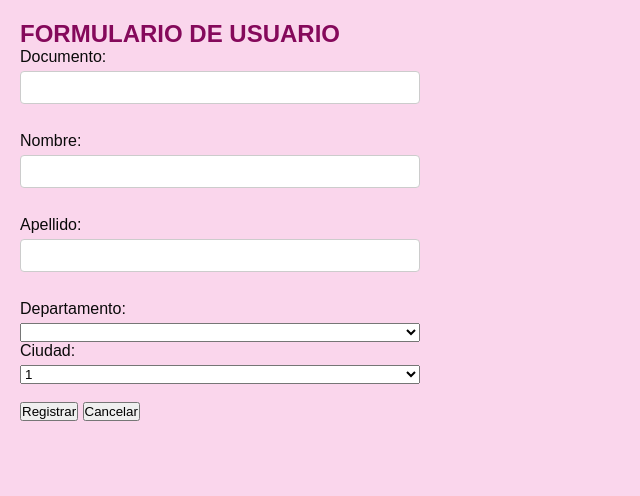
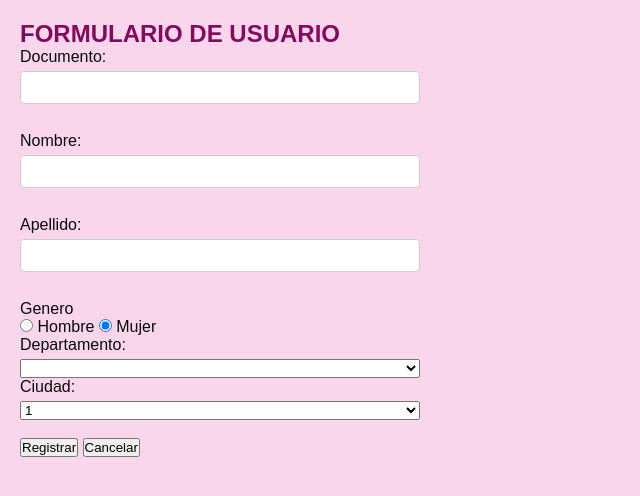
Before and after one commit to Stacygonza/tallerphp, a PHP site: page /form_cliente.php in a window 1280 px wide. Shown: the top 496 px of the page, without its empty margins (0-640 px from the left). Run offline with PHP 8.4, Linux system fonts and the light colour scheme; data comes from the database, SQL or seed files in the repository.

Commit message:
ultimos cambios

```diff
--- a/proyecto2/form_cliente.php
+++ b/proyecto2/form_cliente.php
@@ -4,7 +4,7 @@
     $cmd = $_GET['cmd'];
     switch ($cmd) {
         case 'update':
-            $sql = "SELECT c.documento, c.nombre, c.apellido, c.ciudad_id, cd.nombre as ciudad, cd.dto_id, d.nombre as dto
+            $sql = "SELECT c.documento, c.nombre, c.apellido, c.ciudad_id, cd.nombre as ciudad, cd.dto_id, d.nombre as dto, c.activo
                     FROM clientes as c
                     JOIN ciudades as cd ON c.ciudad_id = cd.id
                     JOIN departamentos as d ON d.id = cd.dto_id
@@ -18,7 +18,7 @@
     }
 } else {
     $bnt_form = "Registrar";
-    $data_form = array('documento' => '', 'nombre' => '', 'apellido' => '', 'ciudad_id' => '', 'ciudad' => 1, 'dto_id'=> 1, 'dto'=> '', 'cmd' => 'new');
+    $data_form = array('documento' => '', 'nombre' => '', 'apellido' => '', 'ciudad_id' => '', 'ciudad' => 1, 'dto_id'=> 1, 'dto'=> '', 'activo'=> 0, 'cmd' => 'new');
 }
 
 ?>
@@ -46,6 +46,25 @@
             <label for="apellido">Apellido:</label>
             <input type="text" id="apellido" name="apellido" required value="<?php echo $data_form['apellido']; ?>">
             <br>
+            <div class="mb-3">
+                <label for="genero" class="form-label">Genero</label>
+                <div class="form-check
+                ">
+                    <input class="form-check
+                    -input" type="radio" id="genero" name="activo" value="1" <?php if ($data_form['activo'] == 1) {
+                                                                                    echo 'checked';
+                                                                                } ?>>
+                    <label class="form-check
+                    -label" for="genero">Hombre</label>
+
+                    <input class="form-check
+                    -input" type="radio" id="genero" name="activo" value="0" <?php if ($data_form['activo'] == 0) {
+                                                                                    echo 'checked';
+                                                                                } ?>>
+                    <label class="form-check
+                    -label" for="genero">Mujer</label>
+                </div>
+            </div>
             <label for="ciudad">Departamento:</label>
             <select name="dto" id="dto">
                 <option value="<?php echo $data_form['dto_id']; ?>"><?php echo $data_form['dto']; ?></option>
```
Also changed, not shown: proyecto2/table_clientes.php (+5 -2 lines), proyecto2/img/female.png (added), proyecto2/img/male.png (added).
